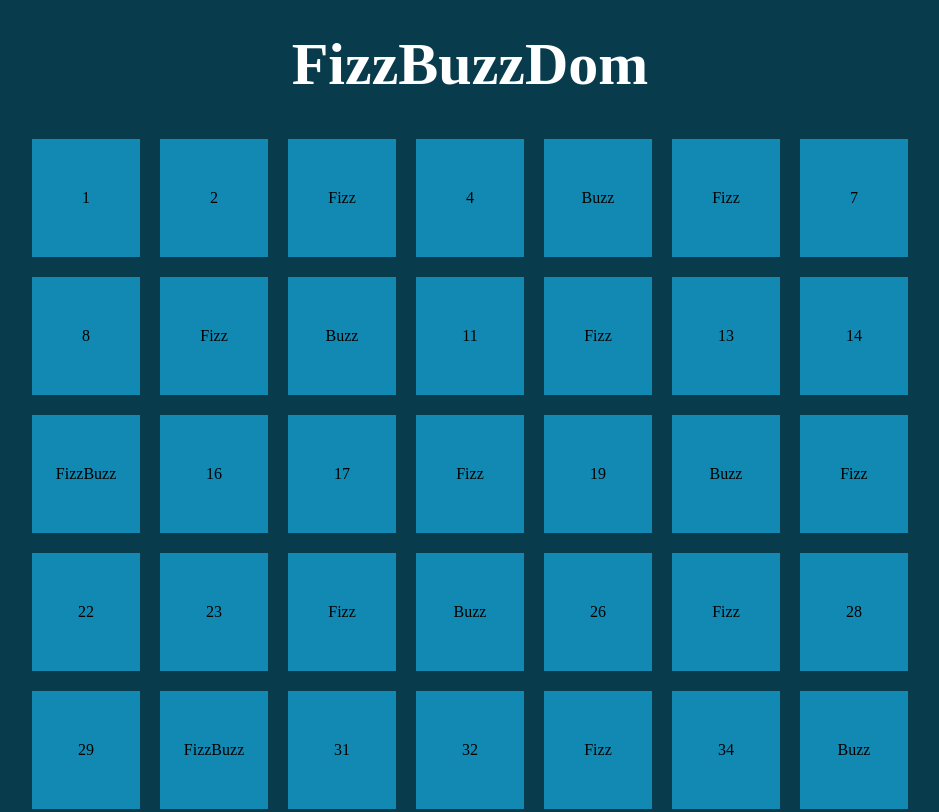
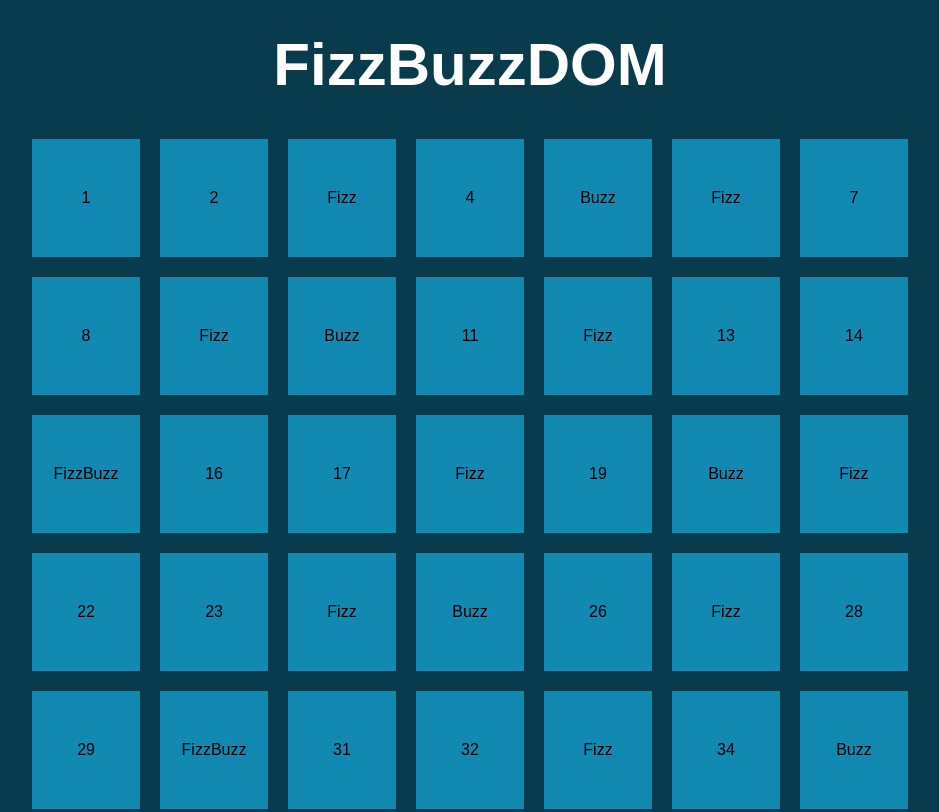
Before and after one commit to MichaelScarantino/js-fizzbuzzdom, a plain HTML site: page milestone 2/index.html in a window 1280 px wide. Shown: the top 812 px of the page, without its empty margins (170-1109 px from the left). Drawn offline with Linux system fonts and the light colour scheme.

Commit message:
Correct h1

```diff
--- a/milestone 2/css/style.css
+++ b/milestone 2/css/style.css
@@ -7,6 +7,7 @@
 /* COMMON */
 body{
     background-color: #083b4c;
+    font-family: Arial, Helvetica, sans-serif;
 }
 /* Container */
 .container{
--- a/milestone 2/index.html
+++ b/milestone 2/index.html
@@ -9,7 +9,7 @@
 </head>
 <body>
 
-    <h1>FizzBuzzDom</h1>
+    <h1>FizzBuzzDOM</h1>
 
     <div class="container">
 
--- a/milestone 3/css/style.css
+++ b/milestone 3/css/style.css
@@ -7,6 +7,7 @@
 /* COMMON */
 body{
     background-color: #083b4c;
+    font-family: Arial, Helvetica, sans-serif;
 }
 /* Container */
 .container{
```
Also changed, not shown: milestone 1/index.html (+1 -1 lines), milestone 3/index.html (+1 -1 lines).
